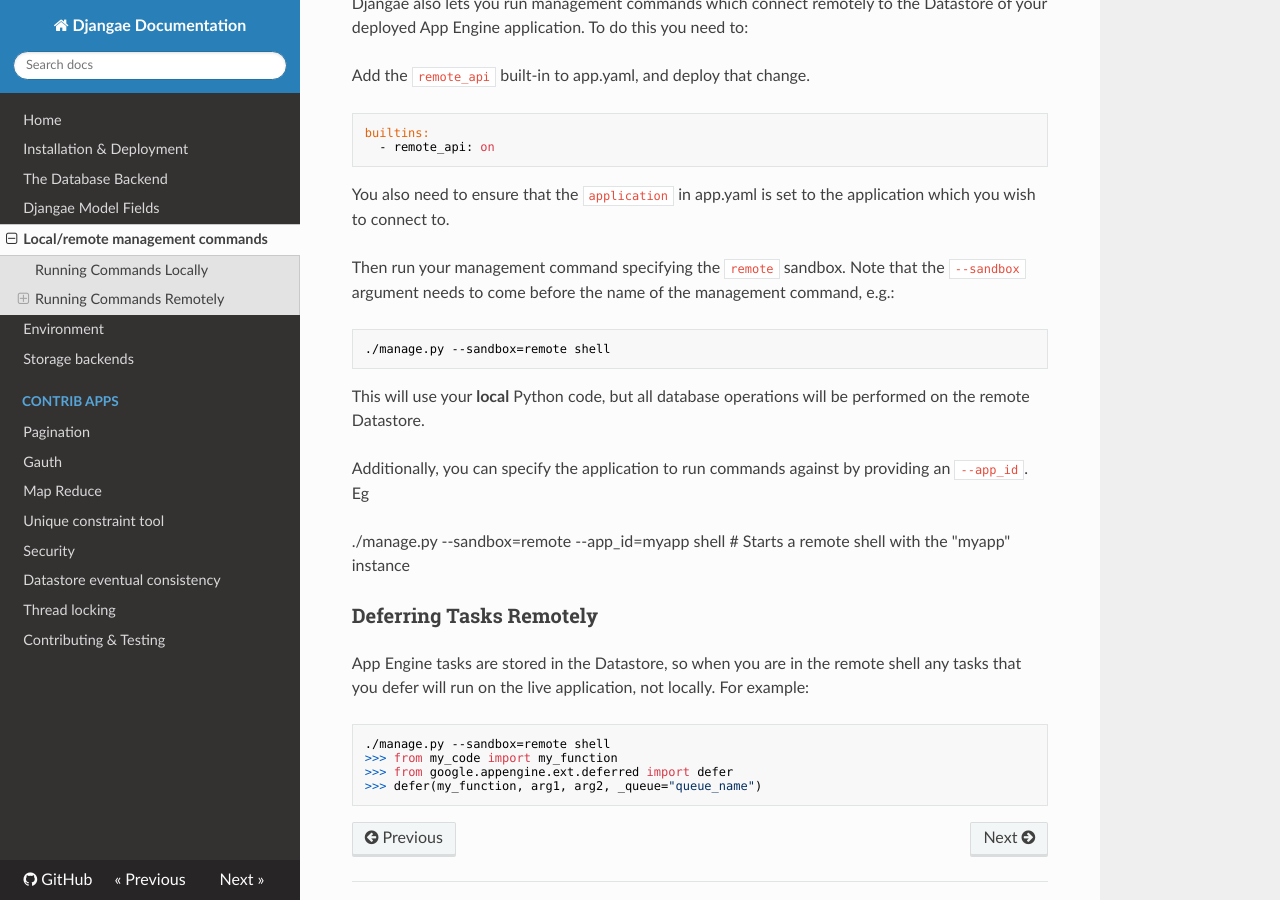
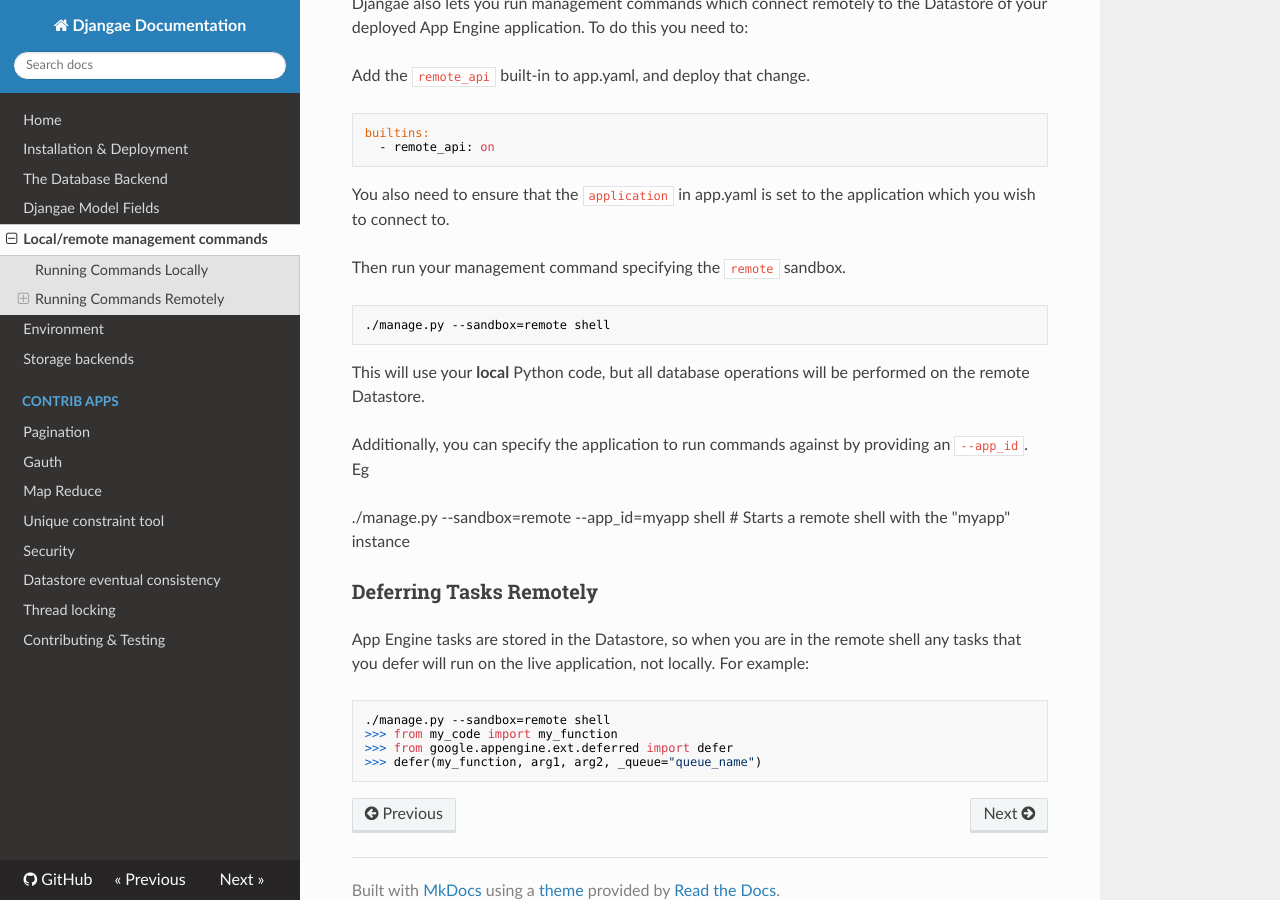
Before and after one commit to wittfabian/djangae, an MkDocs documentation site: the page built from docs/sandbox.md, in a window 1280 px wide and 900 px high, scrolled down 456 px. Built offline with MkDocs 1.6.1, drawn with Linux system fonts in a browser that asks for light colours; nearby versions of some CDN libraries; old or Windows-style settings are respelled for this version of MkDocs.

Commit message:
Update the docs now that the sandbox arg is valid at any position

```diff
--- a/docs/sandbox.md
+++ b/docs/sandbox.md
@@ -21,7 +21,7 @@ Add the `remote_api` built-in to app.yaml, and deploy that change.
 
 You also need to ensure that the `application` in app.yaml is set to the application which you wish to connect to.
 
-Then run your management command specifying the `remote` sandbox.  Note that the `--sandbox` argument needs to come before the name of the management command, e.g.:
+Then run your management command specifying the `remote` sandbox.
 
     ./manage.py --sandbox=remote shell
 
```
